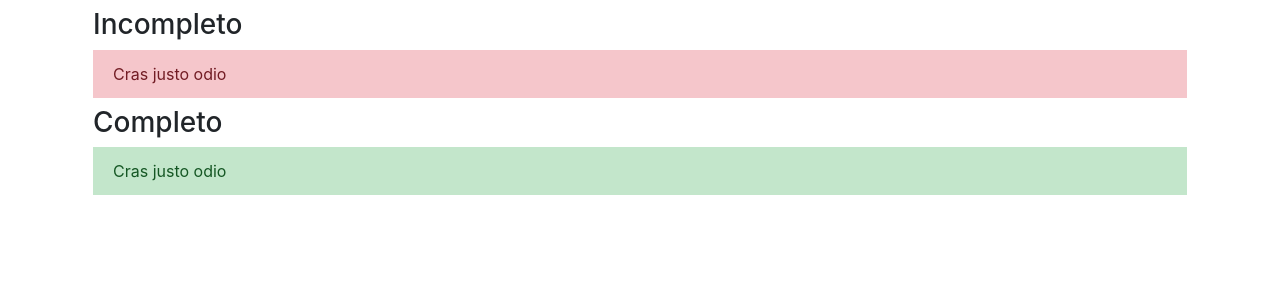
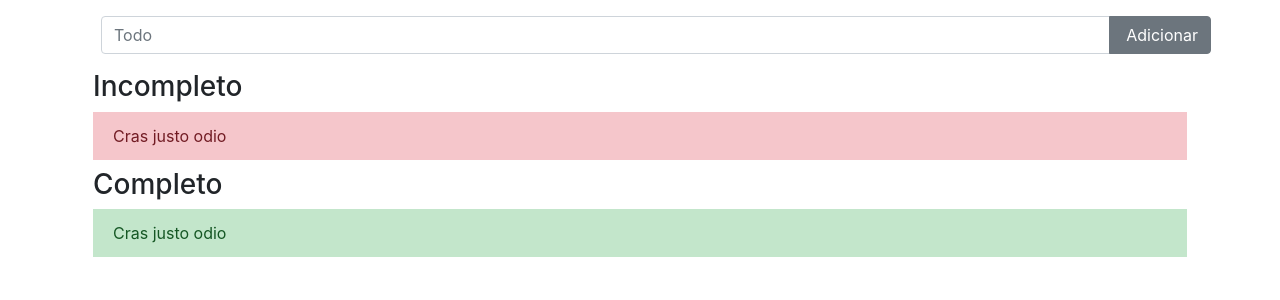
Before and after one commit to TauDuque/todo-react-redux-saga, a React (Create React App) app: page / in a window 1280 px wide. Shown: the top 300 px of the page. Built offline with nearby package versions, Linux system fonts and the light colour scheme.

Commit message:
fet: inserção de um input

```diff
--- a/src/App/App.tsx
+++ b/src/App/App.tsx
@@ -1,10 +1,26 @@
 import React from 'react';
 
-import { Container, ListGroup, ListGroupItem } from 'react-bootstrap';
+import {
+  Button,
+  Container,
+  FormControl,
+  InputGroup,
+  ListGroup,
+  ListGroupItem,
+} from 'react-bootstrap';
 
 const App: React.FC = () => {
   return (
     <Container>
+      <InputGroup className="m-3">
+        <FormControl placeholder="Todo" />
+        <InputGroup.Append>
+          <Button variant="secondary">
+            <i className="fas fa-plus mr-1"></i>
+            Adicionar
+          </Button>
+        </InputGroup.Append>
+      </InputGroup>
       <ListGroup variant="flush" className="m-2">
         <h3>Incompleto</h3>
         <ListGroupItem
```
